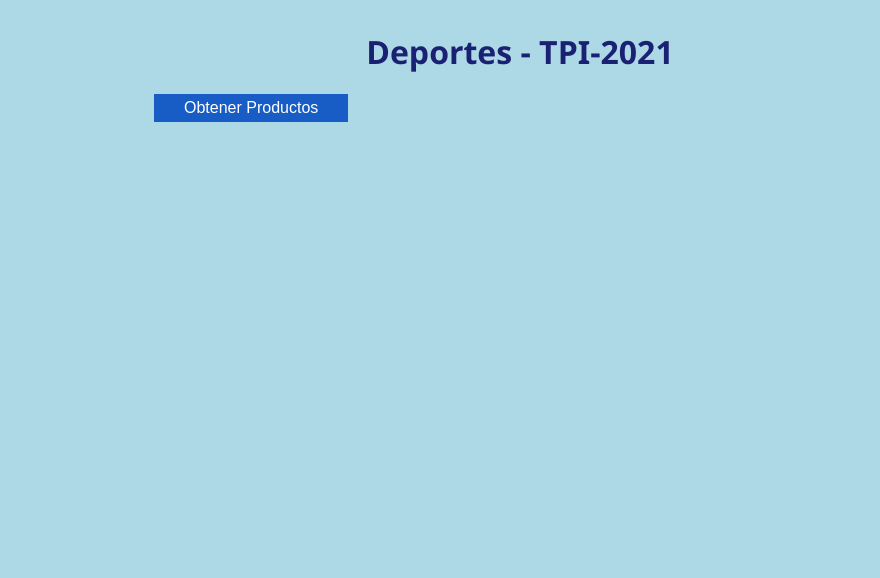
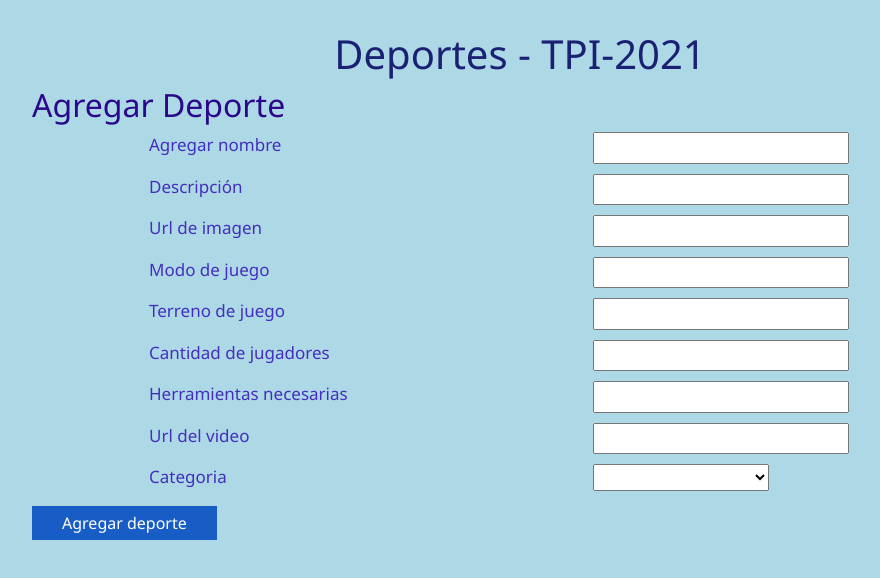
Before and after one commit to Rosalioalfre2/TPI115-PARCIAL02, a website: page GRUPO06PARCIAL2TPI/appGrupo06/index.html in a window 1280 px wide. Shown: the whole page, without its empty margins (120-1000 px from the left). Drawn offline with nearby package versions, Linux system fonts and the light colour scheme.

Commit message:
Avance dia 27 nov 2021

```diff
--- a/GRUPO06PARCIAL2TPI/appGrupo06/codigo.js
+++ b/GRUPO06PARCIAL2TPI/appGrupo06/codigo.js
@@ -75,13 +75,16 @@ function obtenerDeportes() {
 
 function agregarProductos() {
 
-	var imagenUrl = document.getElementById("AgregarUrl").value;
-	var precioTxt = document.getElementById("AgregarPrecio").value;
-	var titutoTxt = document.getElementById("AgregarNombre").value;
-	var categoriaTxt = document.getElementById("AgregarCategoria").value;
-	var descripcionTxt = document.getElementById("AgregarDescripcion").value;
+	var titutoTxt = document.getElementById("AddNombre").value;
+	var descripcionTxt = document.getElementById("AddDescripcion").value;
+	var imagenUrl = document.getElementById("AddImagenrUrl").value;
+	var modoTxt = document.getElementById("AddModoDeJuego").value;
+	var terrenoTxt = document.getElementById("AddTerrenoJuego").value;
+	var cantidadJugadores = document.getElementById("AddCantidadJugadores").value;
+	var herramientasNecesarias = document.getElementById("AddHerramientasNecesarias").value;
+	var videURL = document.getElementById("AddVideoUrl").value;
+	var agregarCategoria = document.getElementById("AddCategoria").value;
 
-	precioExReg = /^[0-9]+(\.[0-9]{1,2})?$/;
 	urlExReg = /^[a-z]+:[^:]+$/;
 
 	if(imagenUrl === "" || precioTxt === "" || titutoTxt === "" || categoriaTxt === "" || descripcionTxt === ""){
--- a/GRUPO06PARCIAL2TPI/appGrupo06/index.html
+++ b/GRUPO06PARCIAL2TPI/appGrupo06/index.html
@@ -8,6 +8,16 @@
 	<meta name="author" content="Carbajal Guillén, Katya Reneé">
 	<meta name="keywords" content="HTML, CSS, JavaScript">
 	<meta name="description" content="Guia 61c: Programación Front-End Usando WebAPIs TPI-2021 CICLO II">
+
+
+	<!--Bootstrap 5-->
+	<!--CSS-->
+	<link href="https://cdn.jsdelivr.net/npm/bootstrap@5.1.3/dist/css/bootstrap.min.css" rel="stylesheet" integrity="sha384-1BmE4kWBq78iYhFldvKuhfTAU6auU8tT94WrHftjDbrCEXSU1oBoqyl2QvZ6jIW3" crossorigin="anonymous">
+	<!--JS-->
+	<script src="https://cdn.jsdelivr.net/npm/bootstrap@5.1.3/dist/js/bootstrap.bundle.min.js" integrity="sha384-ka7Sk0Gln4gmtz2MlQnikT1wXgYsOg+OMhuP+IlRH9sENBO0LRn5q+8nbTov4+1p" crossorigin="anonymous"></script>
+    <!--/Bootstap 5-->
+
+
 	<title>Deportes - Grupo 06</title>
 
 	<link REL=StyleSheet HREF="estilo.css" TYPE="text/css" MEDIA=screen>
@@ -19,21 +29,83 @@
 <body>
 	<h1>Deportes - TPI-2021  </h1>
 
-	<p><button onclick="obtenerProductos();this.style.display='none';">Obtener Productos</button></p>
+	<!-- <button onclick="obtenerProductos();this.style.display='none';">Obtener Productos</button> -->
 
-	<div id="formagregar" style="display: none;" >
+	<div id="formagregar">
 		<form class="formagregar">
 			<h2>Agregar Deporte</h2>
-			<p><label class="marginTitulo">Nombre: </label><input type="text" id="AgregarNombre" class="ingresar">
-				<label>Precio: </label><input type="text" id="AgregarPrecio" class="ingresar">
-			</p>
-			<p>
-				<label>Descripción: </label><input type="text" id="AgregarDescripcion" class="ingresar" size="54">
-			</p>
-			<p>
-			<label class="marginImagen">Imagen: </label><input type="text" id="AgregarUrl" class="ingresar">
-			<label>Categoria: </label>
-			<select id="AgregarCategoria">
+
+			<div class="container">
+				<div class="row">
+					<div class="col">
+						<p>Agregar nombre</p>
+					</div>
+					<div class="col">
+						<input type="text" id="AddNombre">
+					</div>
+				</div>
+				<div class="row">
+					<div class="col">
+						<p>Descripción</p>
+					</div>
+					<div class="col">
+						<input type="text" id="AddDescripcion">
+					</div>
+				</div>
+				<div class="row">
+					<div class="col">
+						<p>Url de imagen</p>
+					</div>
+					<div class="col">
+						<input type="url" id="AddImagenUrl">
+					</div>
+				</div>
+				<div class="row">
+					<div class="col">
+						<p>Modo de juego</p>
+					</div>
+					<div class="col">
+						<input type="text" id="AddModoJuego">
+					</div>
+				</div>
+				<div class="row">
+					<div class="col">
+						<p>Terreno de juego</p>
+					</div>
+					<div class="col">
+						<input type="text" id="AddTerrenoJuego">
+					</div>
+				</div>
+				<div class="row">
+					<div class="col">
+						<p>Cantidad de jugadores</p>
+					</div>
+					<div class="col">
+						<input type="number" id="AddCantidadJugadores">
+					</div>
+				</div>
+				<div class="row">
+					<div class="col">
+						<p>Herramientas necesarias</p>
+					</div>
+					<div class="col">
+						<input type="text" id="AddHerramientasNecesarias">
+					</div>
+				</div>
+				<div class="row">
+					<div class="col">
+						<p>Url del video</p>
+					</div>
+					<div class="col">
+						<input type="url" id="AddVideoUrl">
+					</div>
+				</div>
+				<div class="row">
+					<div class="col">
+						<p>Categoria</p>
+					</div>
+					<div class="col">
+						<select id="AddCategoria">
 							<option selected></option>
 							<option value="Deportes de motor">Deportes de motor</option>
 							<option value="Deportes de pelota">Deportes de pelota</option>
@@ -41,8 +113,10 @@
 							<option value="Deportes extremos">Deportes extremos</option>
 							<i></i>
 						</select>
-			</p>
-			<p><button onclick="agregarProductos()">Agregar deporte</button></p>
+					</div>
+				</div>
+			</div>
+			<button onclick="agregarProductos()">Agregar deporte</button>
 		 </form>
 	</div>
 	<br>
```
Lines whose indentation alone changed are shown as unchanged.
